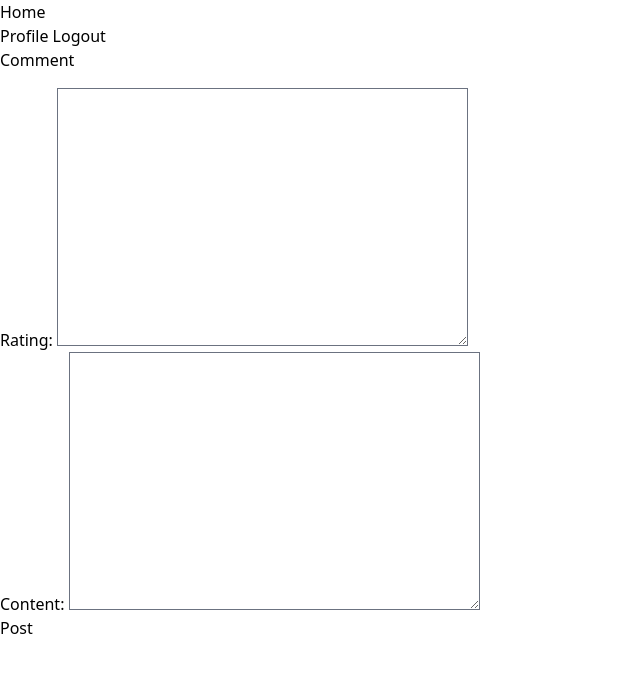
After one commit to dhyutitewani/recatch, a Django app: page /post/ in a window 1280 px wide. The commit adds this page. Shown: the top 673 px of the page, without its empty margins (0-640 px from the left). Run offline with Django 4.2, Linux system fonts and the light colour scheme; the visitor is signed in with stand-in values (Sample User, id 1); style sheets or scripts are compiled from the project's sources; some libraries are stand-ins or nearby versions.

Commit message:
add movies to the home page & user comments

```diff
--- a/movies/admin.py
+++ b/movies/admin.py
@@ -1,5 +1,7 @@
 from django.contrib import admin
-from .models import post
+from .models import post, Movie
 
 # Register your models here.
 admin.site.register(post)
+
+admin.site.register(Movie)
--- a/movies/models.py
+++ b/movies/models.py
@@ -1,13 +1,24 @@
 from django.db import models
 from django.utils import timezone
 from django.contrib.auth.models import User
+from django.urls import reverse
+
+class Movie(models.Model):
+    title = models.CharField(max_length=100)
+    description = models.TextField()
+
+    def __str__(self):
+        return self.title
 
 class post(models.Model):
-    title = models.CharField(max_length=100)
-    review = models.TextField()
+    movie = models.ForeignKey(Movie, on_delete=models.CASCADE)
+    rating = models.TextField(max_length=100)
     content = models.TextField()
     date_posted = models.DateTimeField(default=timezone.now)
     author = models.ForeignKey(User, on_delete=models.CASCADE)
 
-    def __str__ (self):
-        return self.title
+    def __str__(self):
+        return f"Post for {self.movie.title} by {self.author.username}"
+
+    def get_absolute_url(self):
+        return reverse('movies-movie', kwargs={'movie_id': self.movie.pk})
--- a/movies/templates/movies/home.html
+++ b/movies/templates/movies/home.html
@@ -1,5 +1,9 @@
 {% extends 'base.html' %}
 {% block content %}
     <h1 class="text-gray-700 text-3xl text-center p-5 underline">Home</h1>
-    <a href="{% url 'movies-movie' %}">Movie</a>
+    {% for movie in movies %}
+        <div class="movie">
+            <a href="{% url 'movies-movie' movie.id %}">{{ movie.title }}</a>
+        </div>
+    {% endfor %}
 {% endblock %}
--- /dev/null
+++ b/movies/templates/movies/post_form.html
@@ -0,0 +1,16 @@
+{% extends 'base.html' %}
+{% block content %}
+    <div class="content-section">
+        <form method="post" action="{% url 'post-create' %}">
+            {% csrf_token %}
+            <input type="hidden" name="movie" value="{{ movie.pk }}">
+            <fieldset class="form-group">
+                <legend class="border-bottom mb-4">Comment</legend>
+                {{ form.as_p }}
+            </fieldset>
+            <div class="form-group">
+                <button class="btn btn-outline-info" type="submit">Post</button>
+            </div>
+        </form>
+    </div>
+{% endblock %}
--- a/movies/urls.py
+++ b/movies/urls.py
@@ -1,8 +1,10 @@
-from django.contrib import admin
 from django.urls import path
+from .views import PostListView, PostDetailView, PostCreateView, PostUpdateView
 from . import views
 
 urlpatterns = [
     path('', views.home, name='movies-home'),
-    path('movie/', views.movie, name='movies-movie'),
+    path('post/', PostCreateView.as_view(), name='post-create'),
+    path('post/<int:pk>/update/', PostDetailView.as_view(), name='post-update'),
+    path('movie/<int:movie_id>/', views.movie_detail, name='movies-movie'),
 ]
--- a/movies/views.py
+++ b/movies/views.py
@@ -1,12 +1,56 @@
-from django.shortcuts import render, redirect
-from .models import post
+from django.shortcuts import render, redirect, get_object_or_404
+from django.views.generic import ListView, DetailView, CreateView, UpdateView
+from .models import post, Movie
+from django.contrib.auth.mixins import LoginRequiredMixin
 
 # Create your views here.
 def home(request):
-    return render(request, 'movies/home.html')
+    movies = Movie.objects.all()
+    return render(request, 'movies/home.html', {'movies': movies})
+
+def movie_detail(request, movie_id):
+    movie_obj = get_object_or_404(Movie, pk=movie_id)
+    # if(movie_obj.title=='spider-man'):
+    #     print('true')
+    comments = post.objects.filter(movie=movie_obj)
+    # print(comments)
+    return render(request, 'movies/movie_detail.html', {'movie': movie_obj, 'comments': comments})
+
+class PostDetailView(DetailView):
+    model = post
+
+class PostListView(DetailView):
+    model = post
+    template_name = 'movies/movie_detail.html'
+    context_object_name = 'post'
+    ordering = ['-date_posted']
+
+class PostCreateView(LoginRequiredMixin, CreateView):
+    model = post
+    fields = ['rating', 'content']
+
+    def form_valid(self, form):
+        form.instance.author = self.request.user
+        movie_pk = self.request.POST.get('movie')
+        movie_obj = get_object_or_404(Movie, pk=movie_pk)
+        form.instance.movie = movie_obj
+        return super().form_valid(form)
+
+    def post(self, request, *args, **kwargs):
+        print(request.POST.get('movie'))  # Add this line
+        return super().post(request, *args, **kwargs)
+
+class PostUpdateView(LoginRequiredMixin, UpdateView):
+    model = post
+    fields = ['rating', 'content']
+
+    def form_valid(self, form):
+        form.instance.author = self.request.user
+        return super().form_valid(form)
+
 
 def movie(request):
     context = {
         'posts': post.objects.all()
     }
-    return render(request, 'movies/movie.html', context)
+    return render(request, 'movies/movie_detail.html', context)
--- a/users/apps.py
+++ b/users/apps.py
@@ -1,6 +1,8 @@
 from django.apps import AppConfig
-
 
 class UsersConfig(AppConfig):
     default_auto_field = 'django.db.models.BigAutoField'
     name = 'users'
+
+    def ready(self):
+        import users.signals
--- /dev/null
+++ b/users/signals.py
@@ -0,0 +1,14 @@
+from django.db.models.signals import post_save
+from django.contrib.auth.models import User
+from django.dispatch import receiver
+from .models import profile
+
+@receiver(post_save, sender=User)
+def create_profile(sender, instance, created, **kwargs):
+    if created:
+        profile.objects.create(user=instance)
+
+
+@receiver(post_save, sender=User)
+def save_profile(sender, instance, created, **kwargs):
+    instance.profile.save()
```
Also changed, not shown: movies/templates/movies/movie_detail.html (renamed from movies/templates/movies/movie.html, +6 -3 lines), users/forms.py (+8 -0 lines), users/templates/users/profile.html (+10 -7 lines), users/views.py (+11 -3 lines), movies/migrations/0001_initial.py, users/migrations/0001_initial.py.
